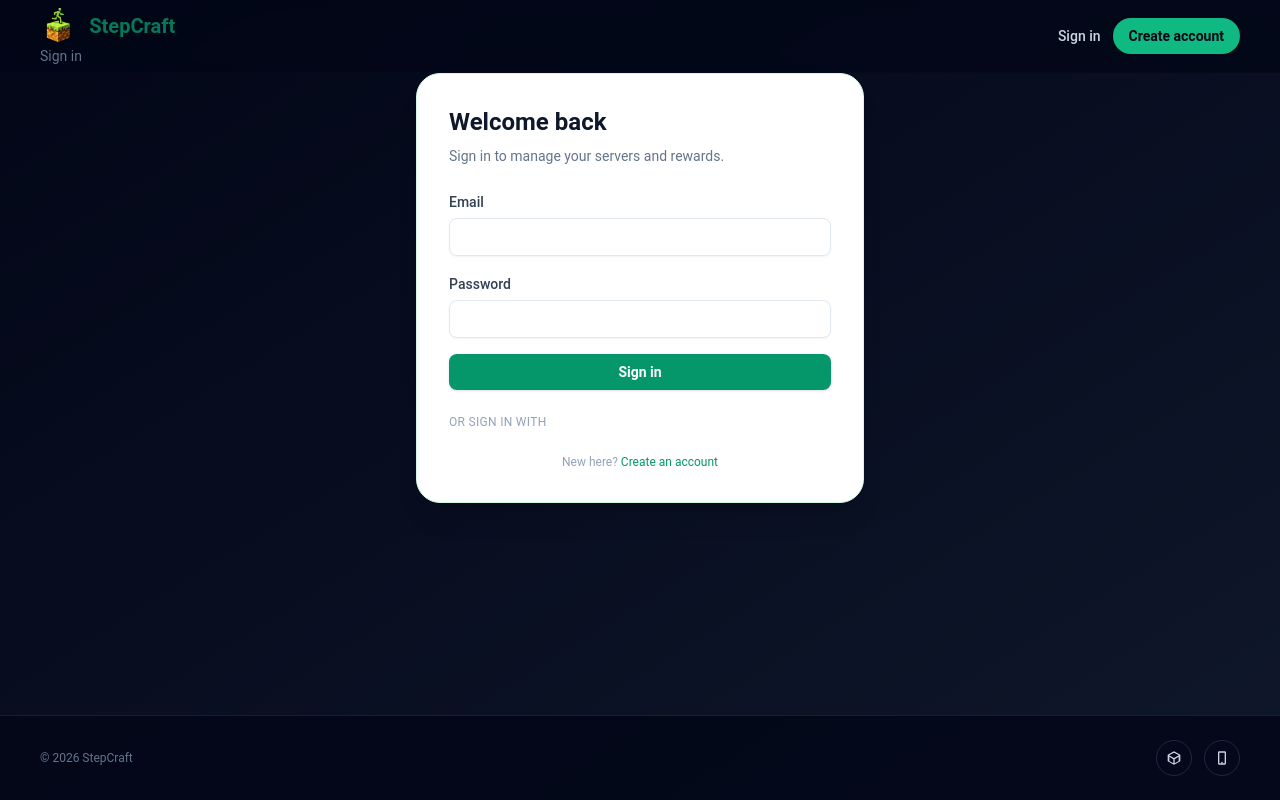
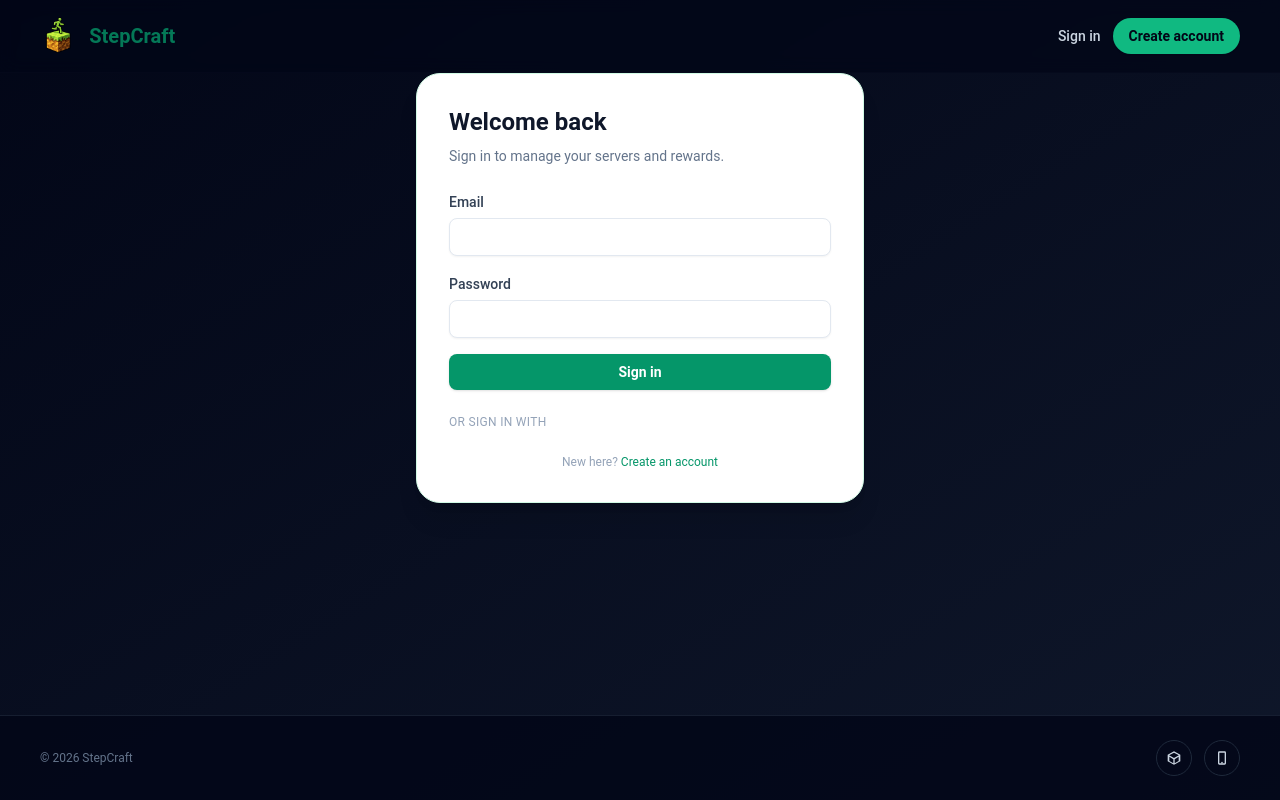
Before and after one commit to JaggerBean/FitCollector, a React (Vite) app in the folder Stepcraft_React/: page /login in a window 1280 px wide. Built offline with nearby package versions, Linux system fonts and the light colour scheme; no server answers.

Commit message:
remove text under logo>?

```diff
--- a/Stepcraft_React/src/components/Layout.tsx
+++ b/Stepcraft_React/src/components/Layout.tsx
@@ -14,7 +14,6 @@ export function Layout({ title, children }: { title?: string; children: ReactNod
             <img src="/logo.png" alt="StepCraft" className="h-10 w-auto" />
             <div className="text-xl font-semibold text-emerald-700 dark:text-emerald-200">StepCraft</div>
           </Link>
-          {title ? <div className="text-sm text-slate-500 dark:text-slate-400">{title}</div> : null}
         </div>
         {isAuthenticated ? (
           <button
```
